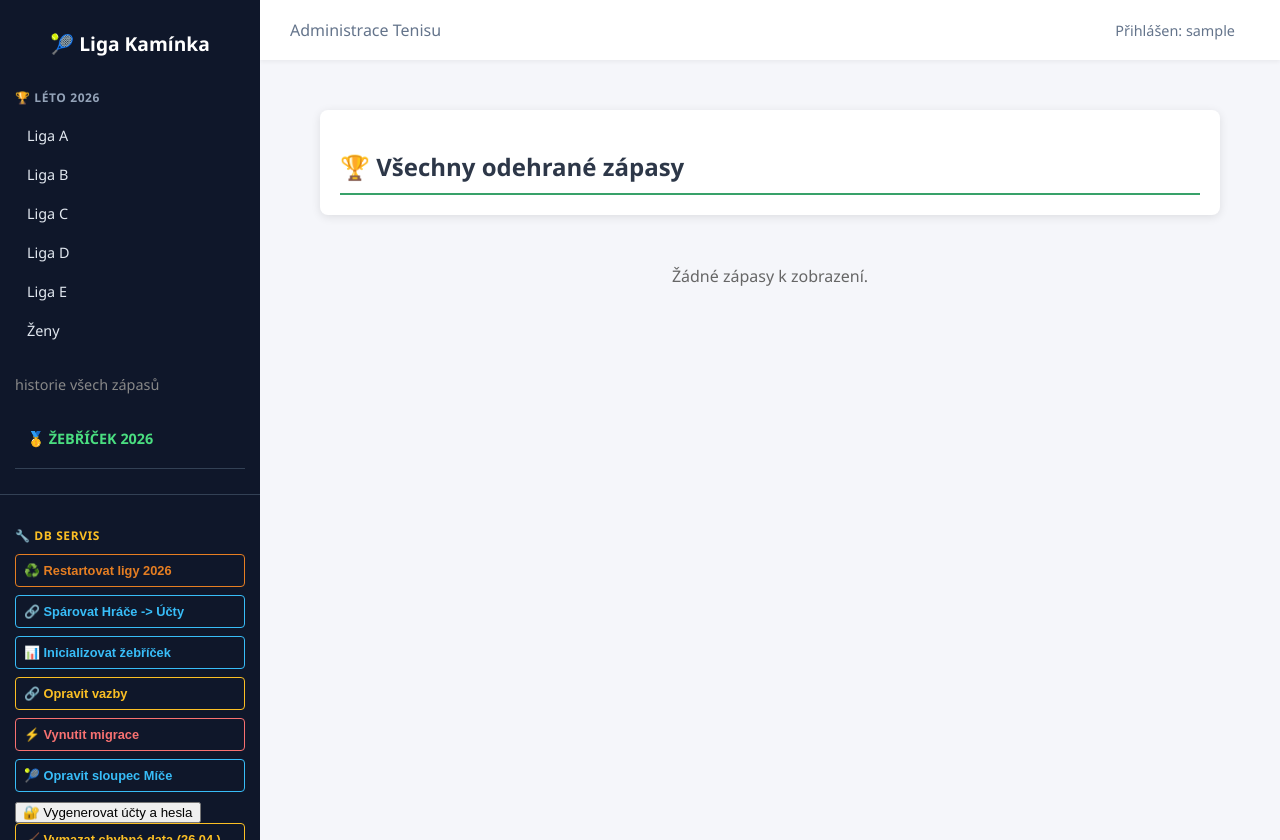
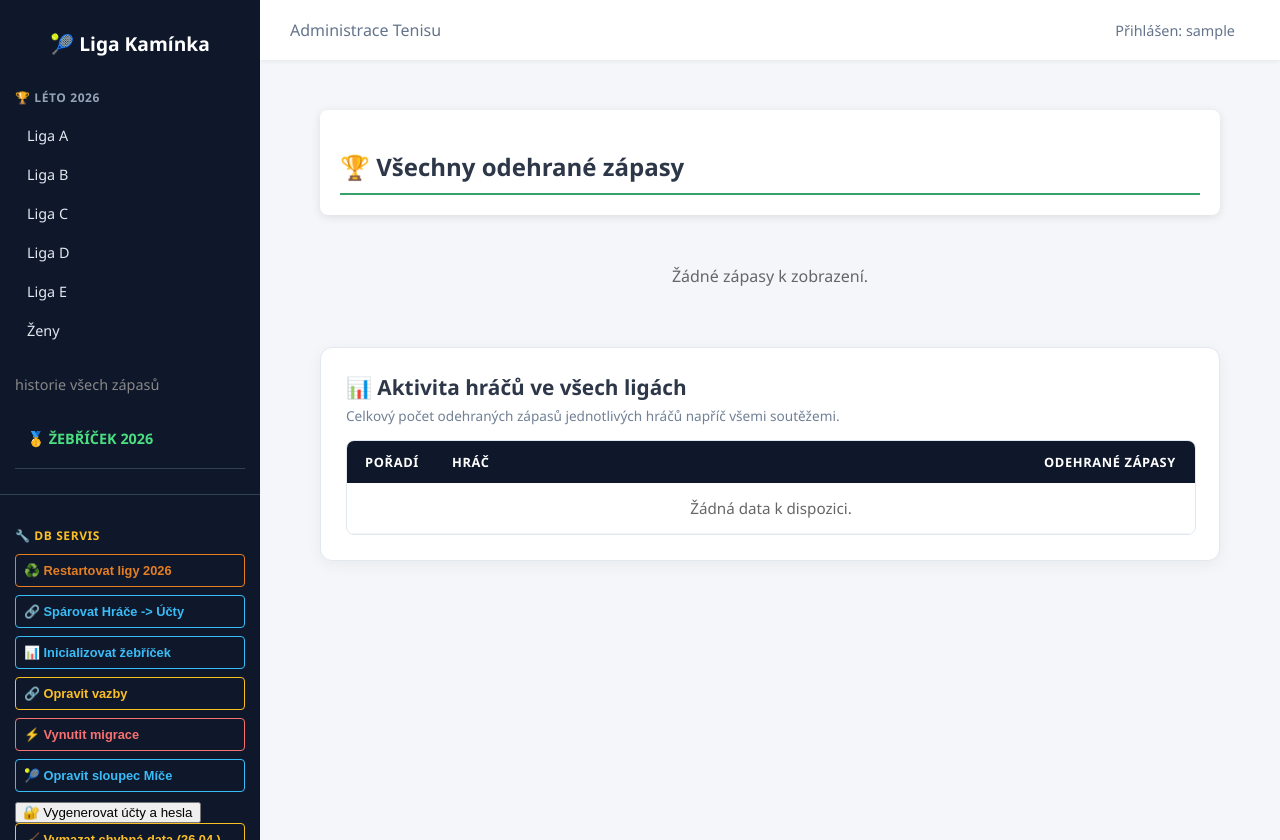
Before and after one commit to JiriCharousek/djangosport, a Django app: page /kaminka/tenis/historie/ in a window 1280 px wide. Run offline with Django 5.2, Linux system fonts and the light colour scheme; the visitor is signed in with stand-in values (Sample User, id 1); data that the repository does not hold is empty; parts of the project's set-up code (start-up, migrations or seed data) failed here and were passed over.

Commit message:
statistiky

```diff
--- a/core/settings.py
+++ b/core/settings.py
@@ -24,7 +24,7 @@ BASE_DIR = Path(__file__).resolve().parent.parent
 SECRET_KEY = 'django-insecure-nz!d#!e7-jmo+723$sp93m7fv#o$pvjtq006r&_r+68wm4v6kh'
 
 # SECURITY WARNING: don't run with debug turned on in production!
-DEBUG = False
+DEBUG = True
 
 #ALLOWED_HOSTS = ['*']
 ALLOWED_HOSTS = ['sportadmin.cz', 'www.sportadmin.cz', '89.167.35.225','127.0.0.1' ]
--- a/tenis_app/templates/tenis_app/vsechny_zapasy.html
+++ b/tenis_app/templates/tenis_app/vsechny_zapasy.html
@@ -1,6 +1,84 @@
 {% extends "base.html" %}
 
 {% block content %}
+<style>
+    /* 📱 CSS styly pro responzivní statistiky */
+    .stats-container {
+        background: white;
+        padding: 25px;
+        border-radius: 12px;
+        box-shadow: 0 4px 15px rgba(0,0,0,0.05);
+        margin-top: 40px;
+        border: 1px solid #e2e8f0;
+    }
+
+    .stats-table-wrapper {
+        width: 100%;
+        overflow-x: auto;
+        -webkit-overflow-scrolling: touch;
+        margin-top: 15px;
+        border-radius: 8px;
+        border: 1px solid #e2e8f0;
+    }
+
+    .stats-table {
+        width: 100%;
+        border-collapse: collapse;
+        font-family: 'Segoe UI', Roboto, sans-serif;
+        min-width: 450px; /* Zajistí, že se tabulka na mobilu nesrazí, ale bude scrolovat */
+    }
+
+    .stats-table thead tr {
+        background: #0f172a;
+        color: white;
+    }
+
+    .stats-table th {
+        padding: 12px 15px;
+        font-weight: 600;
+        text-transform: uppercase;
+        font-size: 0.8rem;
+        letter-spacing: 0.05em;
+        text-align: center;
+    }
+
+    .stats-table th:nth-child(2) {
+        text-align: left; /* Jméno zarovnáme doleva */
+    }
+
+    .stats-table td {
+        padding: 10px 15px;
+        border-bottom: 1px solid #f1f5f9;
+        text-align: center;
+        font-size: 0.95rem;
+    }
+
+    .stats-table td:nth-child(2) {
+        text-align: left;
+        font-weight: 600;
+    }
+
+    .stats-table tbody tr:hover {
+        background-color: #f8fafc;
+    }
+
+    .badge-games {
+        background: #edf2f7;
+        color: #2d3748;
+        padding: 4px 10px;
+        border-radius: 12px;
+        font-weight: bold;
+        font-size: 0.85rem;
+    }
+
+    @media (max-width: 600px) {
+        .stats-container {
+            padding: 15px;
+            margin-top: 30px;
+        }
+    }
+</style>
+
 <div class="container mt-4" style="max-width: 900px; margin: 20px auto;">
 
     <div style="background: white; padding: 20px; border-radius: 8px; box-shadow: 0 2px 10px rgba(0,0,0,0.1); margin-bottom: 30px;">
@@ -29,7 +107,7 @@
 
                     <div style="display: flex; flex-direction: column;">
                         <small class="text-muted" style="font-weight: bold; font-size: 0.75rem;">{{ zapas.datum|date:"d.m.Y" }}</small>
-                        <span style="font-size: 0.7rem; color: #27ae60; font-weight: bold; text-transform: uppercase;">
+                        <span style="font-size: 0.7 gram; color: #27ae60; font-weight: bold; text-transform: uppercase;">
                              {{ zapas.soutez.nazev }}
                         </span>
                     </div>
@@ -84,5 +162,47 @@
             <p style="text-align: center; color: #666; padding: 20px;">Žádné zápasy k zobrazení.</p>
         {% endfor %}
     </div>
+
+    <div class="stats-container">
+        <h3 style="color: #2d3748; margin-top: 0; margin-bottom: 5px; font-size: 1.3rem; display: flex; align-items: center; gap: 10px;">
+            📊 Aktivita hráčů ve všech ligách
+        </h3>
+        <p style="color: #718096; font-size: 0.85rem; margin-bottom: 15px; margin-top: 0;">Celkový počet odehraných zápasů jednotlivých hráčů napříč všemi soutěžemi.</p>
+
+        <div class="stats-table-wrapper">
+            <table class="stats-table">
+                <thead>
+                    <tr>
+                        <th style="width: 60px;">Pořadí</th>
+                        <th>Hráč</th>
+                        <th style="width: 140px;">Odehrané zápasy</th>
+                    </tr>
+                </thead>
+                <tbody>
+                    {% for hrac in statistiky_hracu %}
+                        <tr {% if hrac.id == request.user.hrac.id %}style="background-color: #f0f9ff;"{% endif %}>
+                            <td><strong>{{ forloop.counter }}.</strong></td>
+                            <td>
+                                <a href="?filtr_hrac={{ hrac.id }}" style="text-decoration: none; color: #2b6cb0;">
+                                    {{ hrac.jmeno }}
+                                </a>
+                                {% if hrac.id == request.user.hrac.id %}
+                                    <span style="font-size: 0.7rem; background: #0ea5e9; color: white; padding: 1px 6px; border-radius: 8px; margin-left: 5px; vertical-align: middle;">Já</span>
+                                {% endif %}
+                            </td>
+                            <td>
+                                <span class="badge-games">{{ hrac.pocet_zapasu }}</span>
+                            </td>
+                        </tr>
+                    {% empty %}
+                        <tr>
+                            <td colspan="3" style="color: #666; padding: 15px;">Žádná data k dispozici.</td>
+                        </tr>
+                    {% endfor %}
+                </tbody>
+            </table>
+        </div>
+    </div>
+
 </div>
 {% endblock %}
--- a/tenis_app/views.py
+++ b/tenis_app/views.py
@@ -329,6 +329,8 @@ def smazat_hrace(request, pk):
     hrac.delete()
     return redirect('tenis_app:tenis_index')
 
+from django.db.models import Count, Q
+
 @login_required
 def prehled_vsech_zapasu(request):
     # 1. Musíme vzít všechny zápasy
@@ -347,10 +349,18 @@ def prehled_vsech_zapasu(request):
     # Historie = odehrano je True
     historie = vsechny.filter(odehrano=True).order_by('-datum')
 
+    # 📊 4. STATISTIKY AKTIVITY (Nové)
+    # Spočítáme pro každého hráče sumu odehraných zápasů doma + venku
+    statistiky_hracu = Hrac.objects.annotate(
+        pocet_zapasu=Count('domaci', filter=Q(domaci__odehrano=True)) +
+                     Count('hoste', filter=Q(hoste__odehrano=True))
+    ).order_by('-pocet_zapasu', 'jmeno')
+
     return render(request, 'tenis_app/vsechny_zapasy.html', {
         'planovane': planovane,
         'historie': historie,
         'vybrany_hrac': vybrany_hrac,
+        'statistiky_hracu': statistiky_hracu,  # <-- Posíláme data do HTML tabulky
     })
 
 
```
Also changed, not shown: 1 other file.
